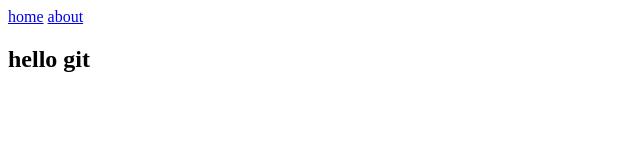
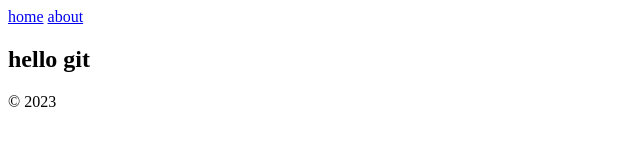
Before and after one commit to zevyxx/crispy-octo-adventure, a plain HTML site: page index.html in a window 1280 px wide. Shown: the full height of the page, 0-640 px from the left. Drawn offline with Linux system fonts and the light colour scheme.

Commit message:
menambahkan text copy right

```diff
--- a/index.html
+++ b/index.html
@@ -15,6 +15,8 @@
     <section class="main">
       <h1>hello git</h1>
     </section>
-    <footer></footer>
+    <footer>
+      <span>&copy; 2023</span>
+    </footer>
   </body>
 </html>
```
